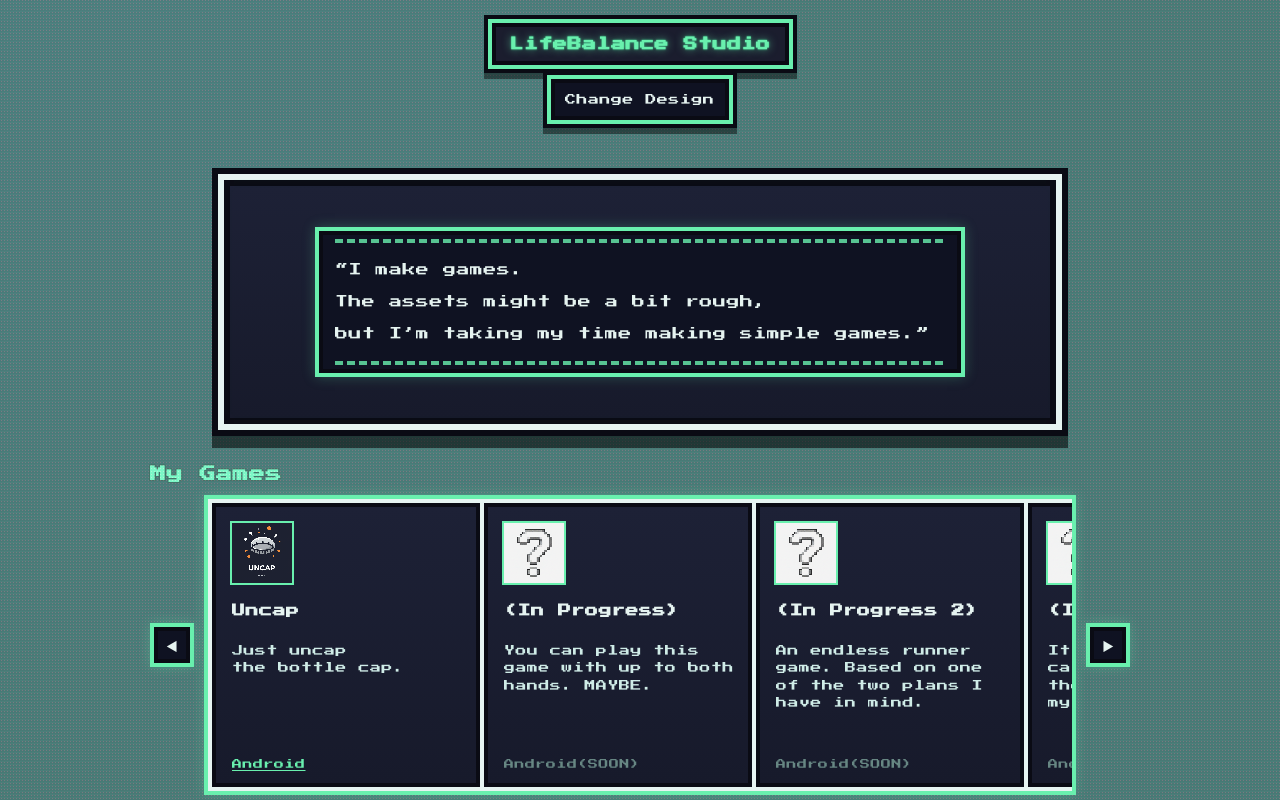
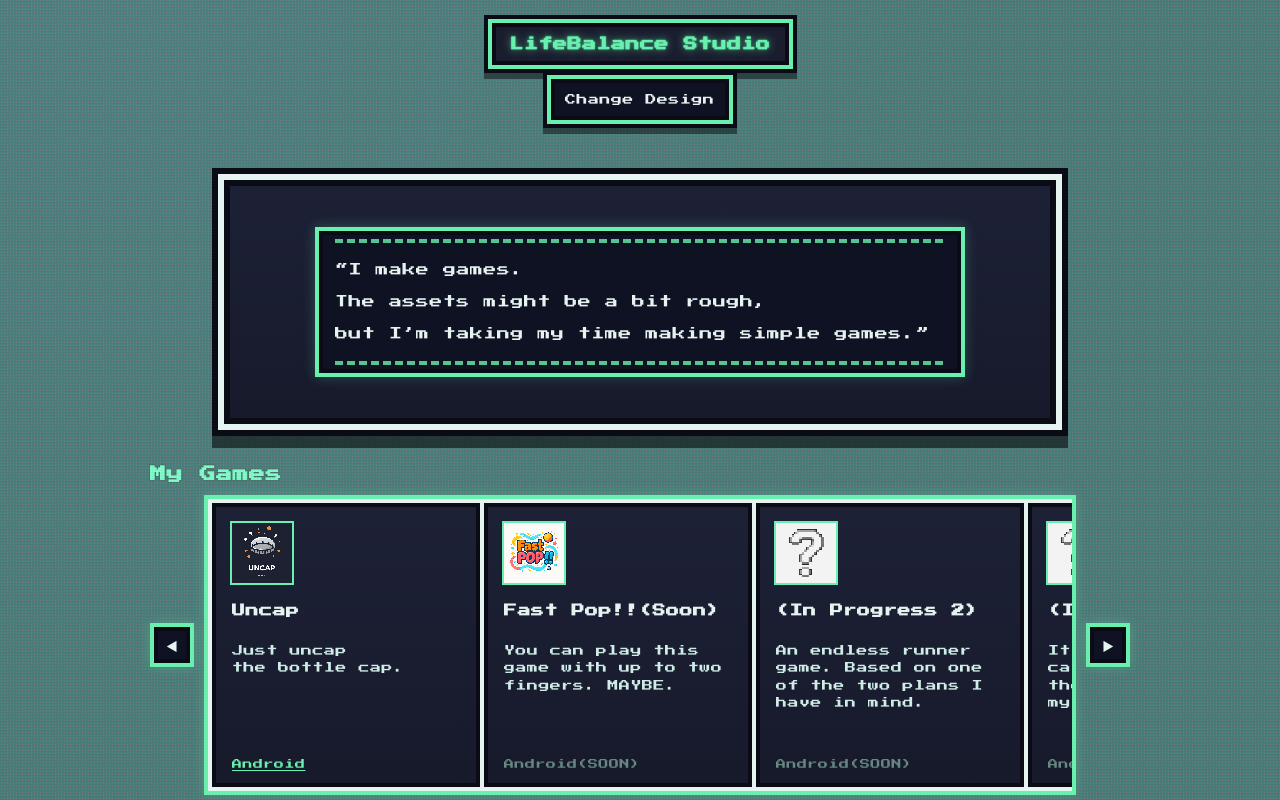
Before and after one commit to LifeBalanceStudio/LifeBalanceStudio.github.io, a plain HTML site: page index_v2.html in a window 1280 px wide. Drawn offline with Linux system fonts and the light colour scheme.

Commit message:
Upload FastPop Info

```diff
--- a/index_v2.html
+++ b/index_v2.html
@@ -445,9 +445,9 @@
         ]
       },
       {
-        title: "(In Progress)",
-        desc: "You can play this game with up to both hands. MAYBE.",
-        image: "img/questionmark.png",
+        title: "Fast Pop!!(Soon)",
+        desc: "You can play this game with up to two fingers. MAYBE.",
+        image: "img/fastpop.png",
         links: [
           { label: "Android(SOON)", url: ""}
         ]
```
Also changed, not shown: index.html (+3 -3 lines), img/fastpop.png (added).
